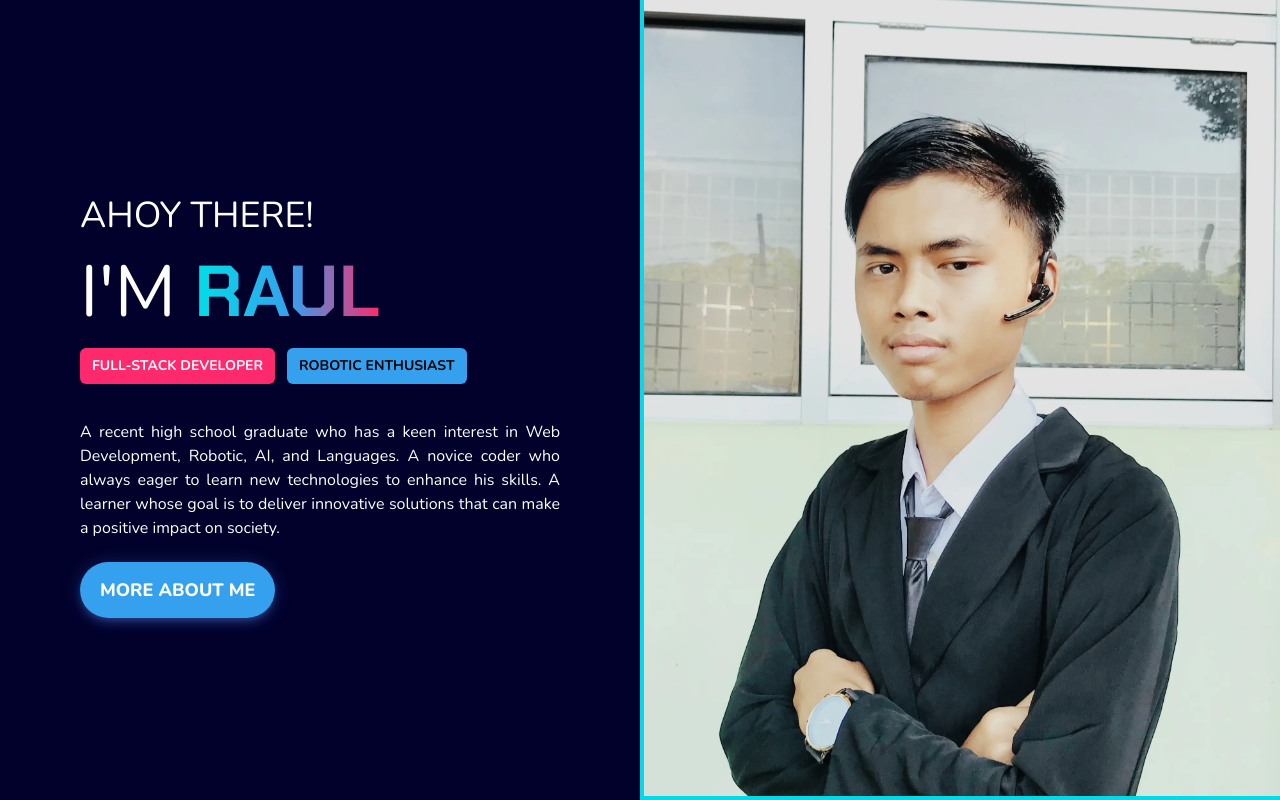
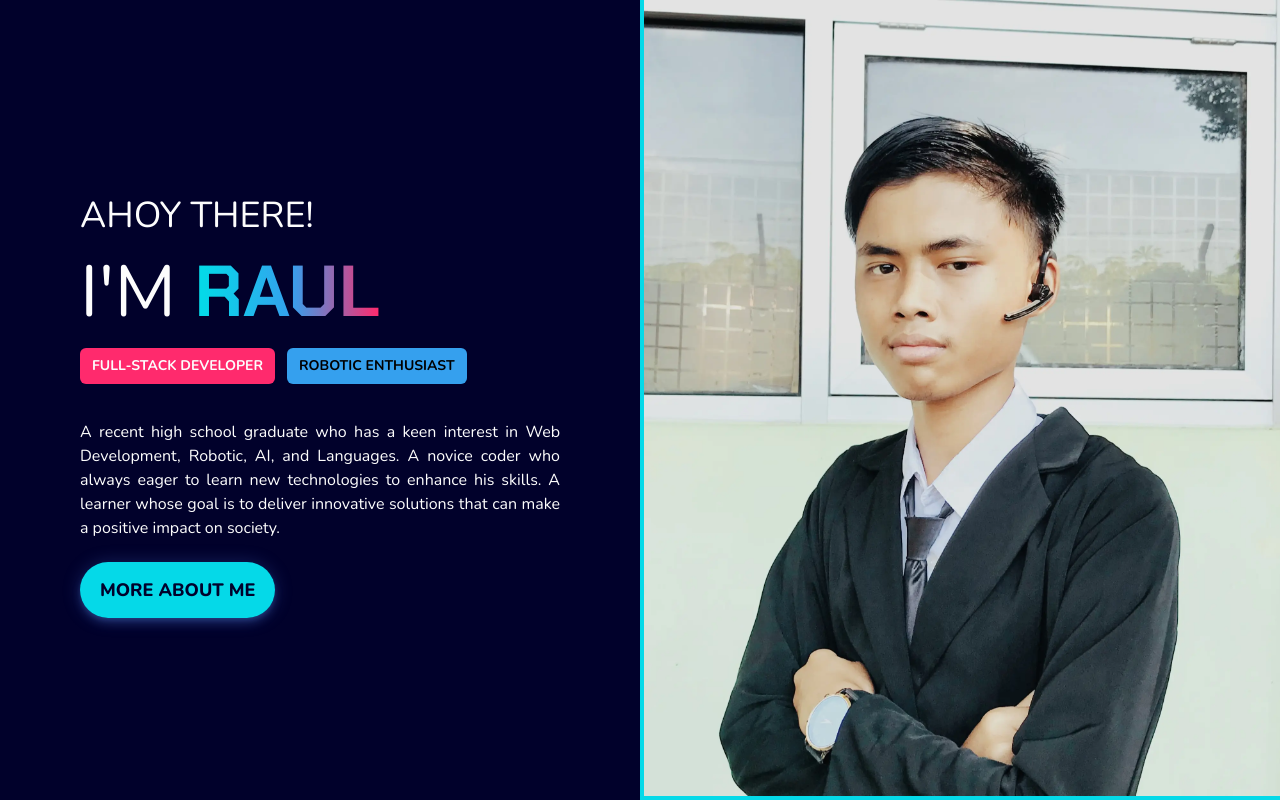
Before and after one commit to raulmaulidhino-dev/raulmaulidhino-portfolio, a React (Vite) app: page / in a window 1280 px wide. In both pictures the pointer is over the link "MORE ABOUT ME". Shown: the top 800 px of the page. Built offline with nearby package versions, Linux system fonts and the light colour scheme.

Commit message:
style: modify .button-link:hover selector's properties

```diff
--- a/src/index.css
+++ b/src/index.css
@@ -68,8 +68,7 @@
 }
 
   .button-link:hover {
-    color: var(--special-white);
-    background-color: var(--neon-blue);
+    color: var(--dark-blue);
     transform: scale(6);
     -webkit-transform: scale(6);
     -moz-transform: scale(6);
```
